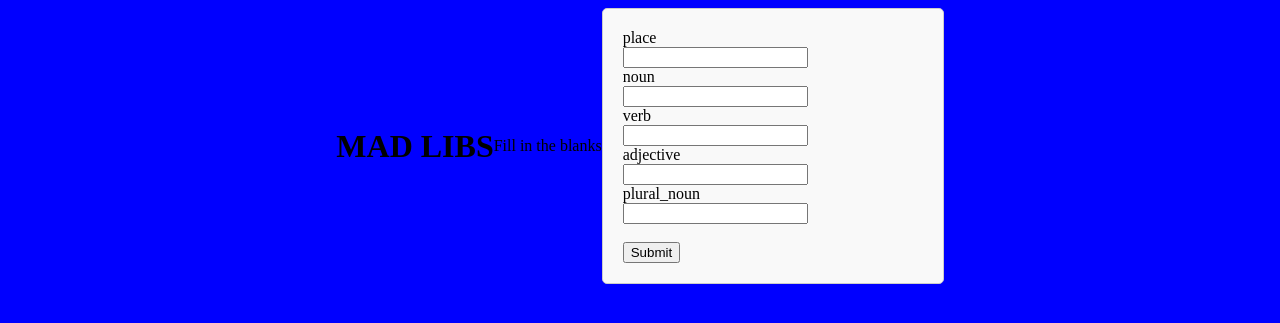
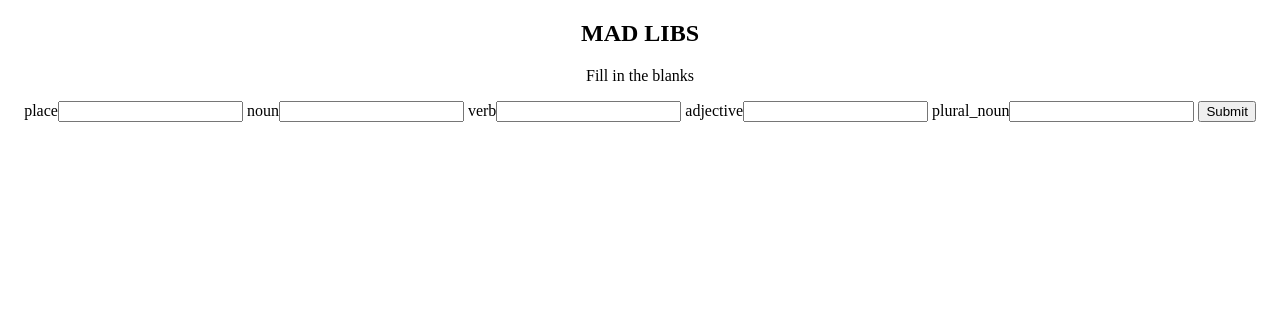
Before and after one commit to EddieSandler/flask-mad-libs, a Flask app: page / in a window 1280 px wide. Shown: the top 323 px of the page. Run offline with Flask 2, Linux system fonts and the light colour scheme.

Commit message:
centered output

```diff
--- a/app.py
+++ b/app.py
@@ -1,12 +1,12 @@
 from flask import Flask,request,render_template
 from stories import story
-from flask_debugtoolbar import DebugToolbarExtension
+# from flask_debugtoolbar import DebugToolbarExtension
 
 FLASK_ENV="development"
 app = Flask(__name__)
 app.config['SECRET_KEY'] = "secret"
 
-debug = DebugToolbarExtension(app)
+# debug = DebugToolbarExtension(app)
 
 
 @app.route('/')
--- a/static/css/style.css
+++ b/static/css/style.css
@@ -1,20 +1,15 @@
+body {
+  text-align: center;
+}
 
-body {
+.form-container {
   background-color: blue;
   display: flex;
   justify-content: center; /* Center horizontally */
   align-items: center; /* Center vertically */
+  font-size: large;
 }
 
-.user-input {
-  text-align: center;
+label form {
+  display: inline-block;
 }
-
-.input-form {
-  width: 300px;
-  margin: 0 auto;
-  border: 1px solid #ccc;
-  padding: 20px;
-  border-radius: 5px;
-  background-color: #f9f9f9;
-}
--- a/templates/form.html
+++ b/templates/form.html
@@ -7,19 +7,19 @@
   <title>Mad Libs</title>
 </head>
 <body>
-  <h1>MAD LIBS</h1>
+  <section>
+<h1>MAD LIBS</h1>
+<p>Fill in the blanks</p>
 
-  <p>Fill in the blanks</p>
-  <div class='user-inputs'>
+  <div class="form-container"></div>
   <form action="/story" class="input-form">
 
     {% for word in words %}
 
-    <label for="{{ word }}">{{ word }}</label><br>
-    <input type="text" id="{{ word }}" name="{{ word }}"><br>
+    <label for="{{ word }}">{{ word }}</label><input type="text" id="{{ word }}" name="{{ word }}">
 
     {% endfor %}
-<br>
+
     <input type="submit" value="Submit">
 </form>
 </div>
```
